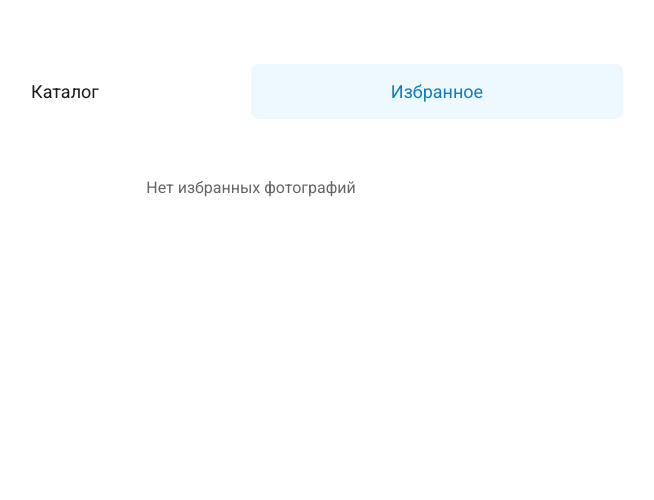
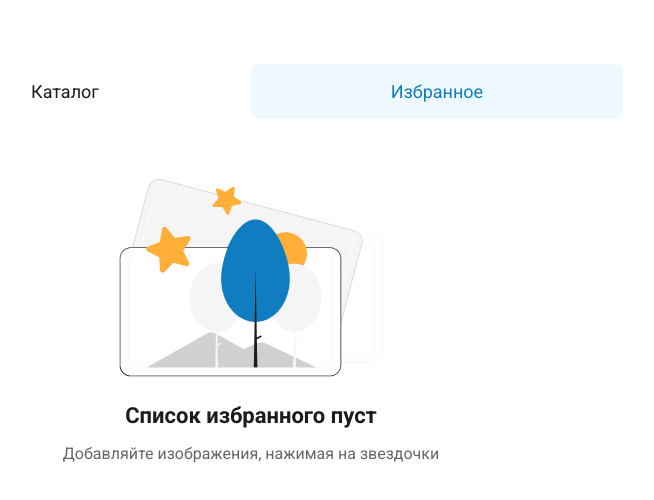
Before and after one commit to Necromayhem/mrt, a Vue app: page /favorites in a window 1280 px wide. Shown: the top 500 px of the page, without its empty margins (389-1043 px from the left). Built offline with nearby package versions, Linux system fonts and the light colour scheme.

Commit message:
добавил favorites-empty

```diff
--- a/src/assets/styles/main.css
+++ b/src/assets/styles/main.css
@@ -1,9 +1,9 @@
 @import './base.css';
 
 * {
-    font-family: "Roboto", sans-serif;
+  font-family: 'Roboto', sans-serif;
+  user-select: none;
 }
-
 
 ::-webkit-scrollbar {
   display: none;
--- a/src/components/UI/error-notification.component.vue
+++ b/src/components/UI/error-notification.component.vue
@@ -20,7 +20,7 @@
 }
 
 .error-title {
-  font-size: 18px;
+  font-size: 22px;
   font-weight: bold;
   margin-bottom: 8px;
   color: #1c1c1c;
--- /dev/null
+++ b/src/components/UI/favorites-empty.component.vue
@@ -0,0 +1,33 @@
+<template>
+  <div class="favorites-notification">
+    <img src="/src/assets/static/empty.png" alt="empty" width="264" height="198" />
+    <div class="favorites-message">
+      <p class="favorites-title">Список избранного пуст</p>
+      <p class="favorites-subtitle">Добавляйте изображения, нажимая на звездочки</p>
+    </div>
+  </div>
+</template>
+
+<style scoped>
+favorites-notification {
+  display: flex;
+  flex-direction: column;
+  align-items: center;
+  justify-content: center;
+  gap: 16px;
+  padding: 40px;
+  text-align: center;
+}
+
+.favorites-title {
+  font-size: 22px;
+  font-weight: bold;
+  margin-bottom: 8px;
+  color: #1c1c1c;
+}
+
+.favorites-subtitle {
+  font-size: 16px;
+  color: #666;
+}
+</style>
--- a/src/components/favorites/favorites.component.vue
+++ b/src/components/favorites/favorites.component.vue
@@ -1,6 +1,7 @@
 <script setup lang="ts">
 import { useFavoritesStore } from '@/stores/favorites.store'
 import PhotoCardComponent from '@/components/UI/photo-card.component.vue'
+import FavoritesEmptyComponent from '../UI/favorites-empty.component.vue';
 
 const favoritesStore = useFavoritesStore()
 </script>
@@ -8,7 +9,7 @@ const favoritesStore = useFavoritesStore()
 <template>
   <div class="favorites-view">
     <div v-if="favoritesStore.favorites.length === 0" class="empty-message">
-      Нет избранных фотографий
+      <FavoritesEmptyComponent />
     </div>
 
     <div v-else class="favorites-grid">
```
